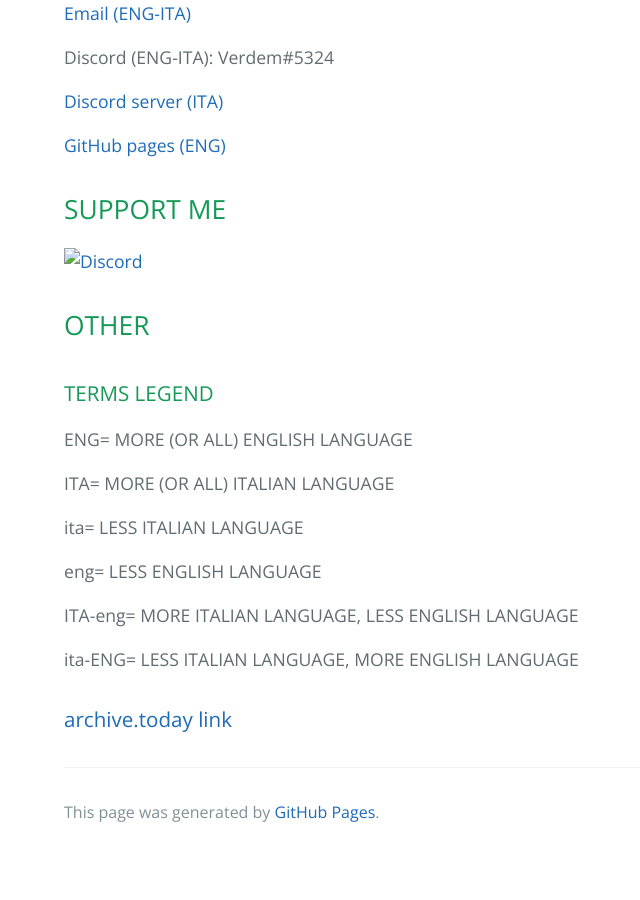
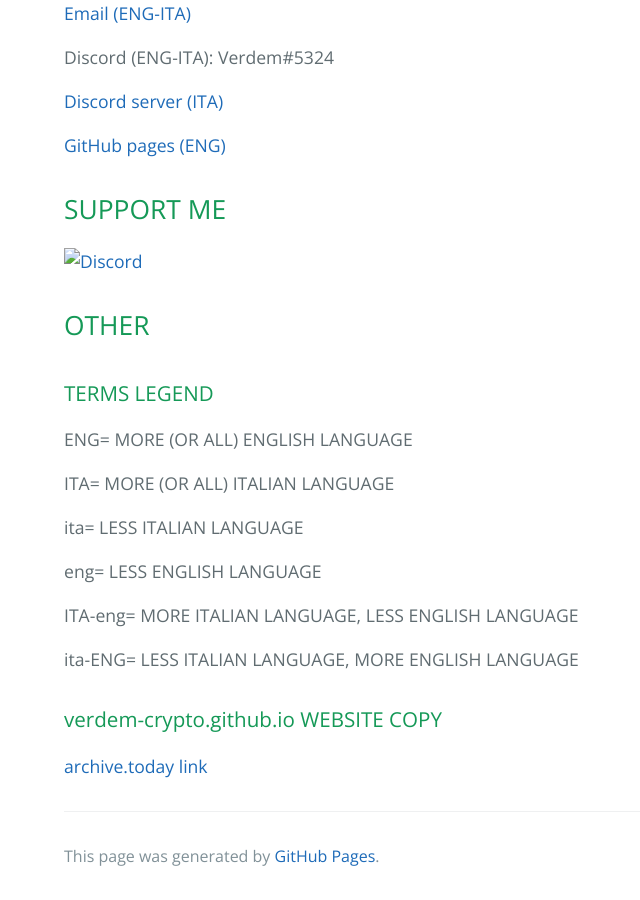
Before and after one commit to Verdem-crypto/verdem-crypto.github.io, a Jekyll site: the page built from index.md, in a window 1280 px wide and 900 px high, scrolled down 2633 px. Shown: the whole window, without its empty margins (160-800 px from the left). Built offline with Jekyll 4.4.1, drawn with Linux system fonts in a browser that asks for light colours; our own code applies the rules of GitHub Pages for plain Markdown files; before the commit the page ends 3489 px from its top, so only the background shows below that.

Commit message:
Update index.md

```diff
--- a/index.md
+++ b/index.md
@@ -86,4 +86,6 @@
 
 ita-ENG= LESS ITALIAN LANGUAGE, MORE ENGLISH LANGUAGE
 
-### [archive.today link](http://archive.today/eBySX)
+### verdem-crypto.github.io WEBSITE COPY
+
+[archive.today link](http://archive.today/eBySX)
```
